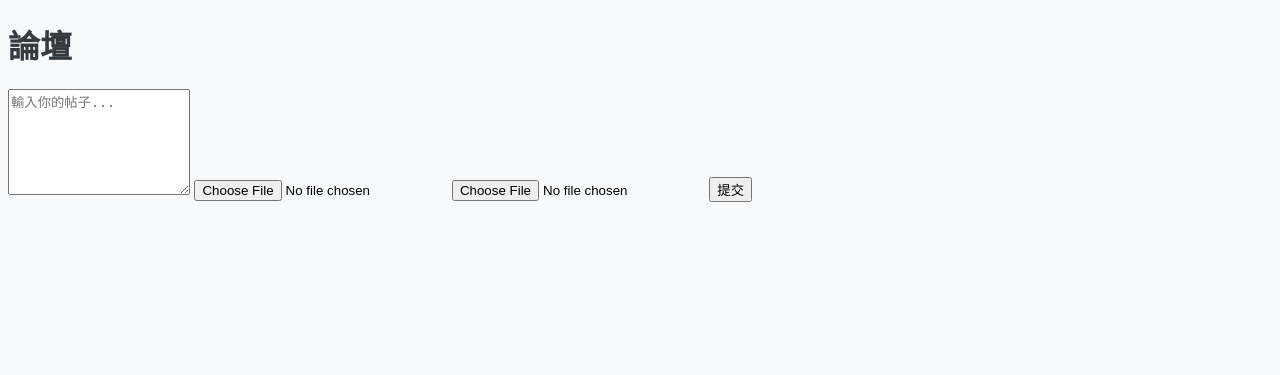
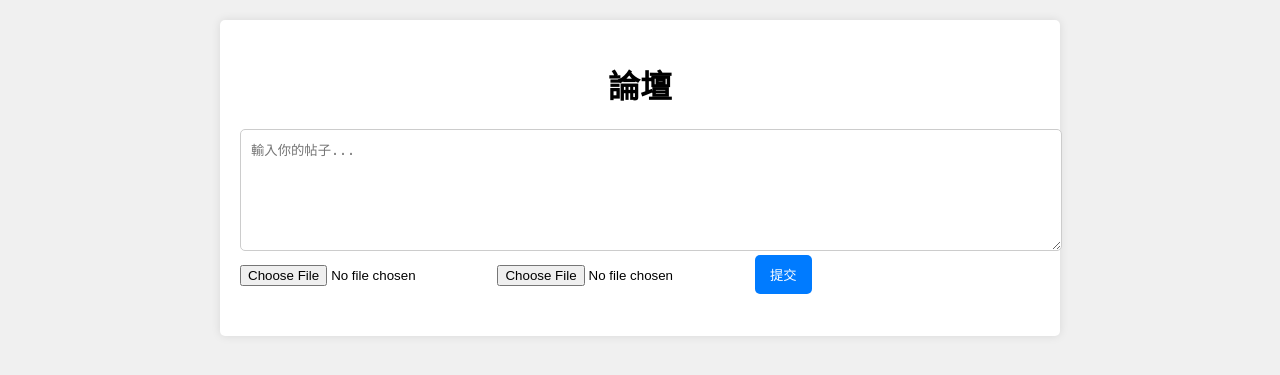
Before and after one commit to oinktech/SafeTalk, a Flask app: page /chat/index/ in a window 1280 px wide. Shown: the top 375 px of the page. Run offline with Flask 3, Linux system fonts and the light colour scheme; data that the repository does not hold is empty.

Commit message:
Update styles.css

```diff
--- a/static/css/styles.css
+++ b/static/css/styles.css
@@ -1,35 +1,84 @@
 body {
     font-family: Arial, sans-serif;
-    background-color: #f8f9fa;
+    background-color: #f0f0f0;
+    margin: 0;
+    padding: 0;
 }
 
-h1, h2 {
-    color: #343a40;
+.container {
+    max-width: 800px;
+    margin: 20px auto;
+    padding: 20px;
+    background-color: #ffffff;
+    box-shadow: 0 0 10px rgba(0, 0, 0, 0.1);
+    border-radius: 5px;
+}
+
+h1 {
+    text-align: center;
+}
+
+form {
+    margin-bottom: 20px;
 }
 
 textarea {
+    width: 100%;
     height: 100px;
+    padding: 10px;
+    border: 1px solid #cccccc;
+    border-radius: 5px;
 }
 
-.list-group-item {
-    background-color: #ffffff;
-    margin-bottom: 10px;
-    border: 1px solid #ddd;
-    border-radius: 5px;
-    transition: transform 0.2s;
+input[type="file"] {
+    margin: 10px 0;
 }
 
-.list-group-item:hover {
-    transform: scale(1.02);
+button {
+    background-color: #007bff;
+    color: white;
+    border: none;
+    padding: 10px 15px;
+    border-radius: 5px;
+    cursor: pointer;
 }
 
-.fade-in {
-    opacity: 0;
-    animation: fadeIn 0.5s forwards;
+button:hover {
+    background-color: #0056b3;
 }
 
-@keyframes fadeIn {
-    to {
-        opacity: 1;
-    }
+.posts {
+    margin-top: 20px;
 }
+
+.post {
+    border: 1px solid #e0e0e0;
+    padding: 10px;
+    margin-bottom: 10px;
+    border-radius: 5px;
+}
+
+.post-image {
+    max-width: 100%;
+    height: auto;
+}
+
+.flashes {
+    list-style-type: none;
+    padding: 0;
+}
+
+.flashes li {
+    margin: 10px 0;
+    padding: 10px;
+    border-radius: 5px;
+    color: white;
+}
+
+.success {
+    background-color: #28a745;
+}
+
+.danger {
+    background-color: #dc3545;
+}
```
